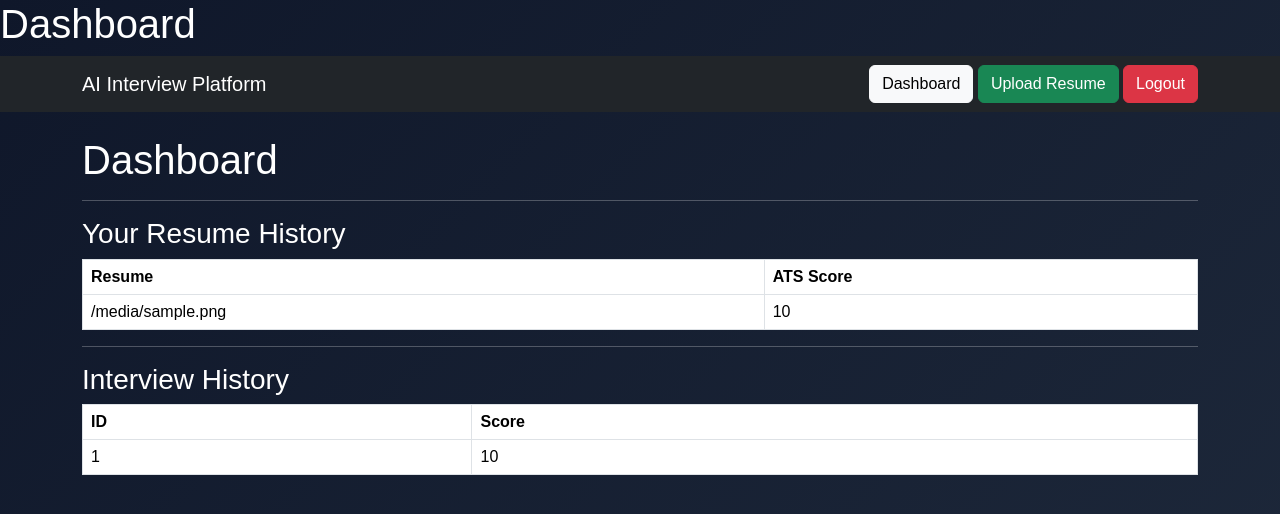
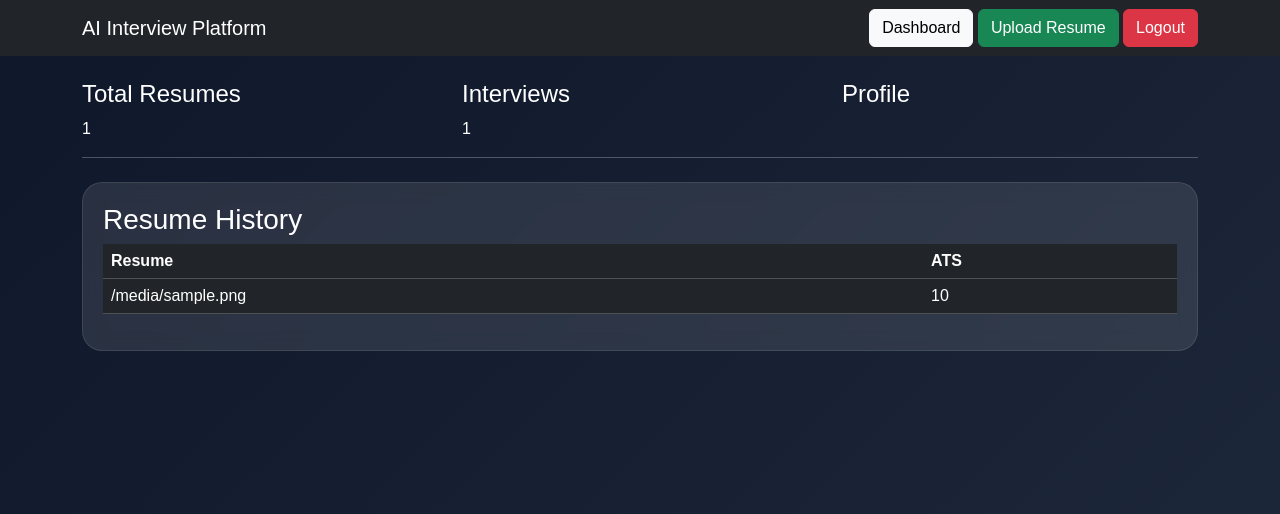
Before and after one commit to BurukalaManiReethika/ai-interview-platform, a Python web app: template templates/dashboard.html in a window 1280 px wide. Shown: the top 514 px of the page. Run offline with Jinja, Linux system fonts and the light colour scheme; the template is opened without the code that fills it: most values are stand-ins (such as "Sample title", 1, 10 or a date in 2020).

Commit message:
Update dashboard.html

```diff
--- a/templates/dashboard.html
+++ b/templates/dashboard.html
@@ -1,20 +1,92 @@
-<h1>Dashboard</h1>
 {% extends "base.html" %}
 
 {% block content %}
 
-<h1>Dashboard</h1>
+<div class="row">
+
+<div class="col-md-4">
+
+<div class="dashboard-card">
+
+<h4>
+
+Total Resumes
+
+</h4>
+
+<div class="metric">
+
+{{ resumes|length }}
+
+</div>
+
+</div>
+
+</div>
+
+<div class="col-md-4">
+
+<div class="dashboard-card">
+
+<h4>
+
+Interviews
+
+</h4>
+
+<div class="metric">
+
+{{ interviews|length }}
+
+</div>
+
+</div>
+
+</div>
+
+<div class="col-md-4">
+
+<div class="dashboard-card">
+
+<h4>
+
+Profile
+
+</h4>
+
+<div class="metric">
+
+{{ current_user.name }}
+
+</div>
+
+</div>
+
+</div>
+
+</div>
 
 <hr>
 
-<h3>Your Resume History</h3>
+<div class="glass mt-4">
 
-<table class="table table-bordered">
+<h3>
+
+Resume History
+
+</h3>
+
+<table class="table table-dark">
 
 <tr>
 
-<th>Resume</th>
-<th>ATS Score</th>
+<th>
+Resume
+</th>
+
+<th>
+ATS
+</th>
 
 </tr>
 
@@ -22,9 +94,13 @@
 
 <tr>
 
-<td>{{ resume.filename }}</td>
+<td>
+{{ resume.filename }}
+</td>
 
-<td>{{ resume.ats_score }}</td>
+<td>
+{{ resume.ats_score }}
+</td>
 
 </tr>
 
@@ -32,31 +108,6 @@
 
 </table>
 
-<hr>
-
-<h3>Interview History</h3>
-
-<table class="table table-bordered">
-
-<tr>
-
-<th>ID</th>
-<th>Score</th>
-
-</tr>
-
-{% for interview in interviews %}
-
-<tr>
-
-<td>{{ interview.id }}</td>
-
-<td>{{ interview.score }}</td>
-
-</tr>
-
-{% endfor %}
-
-</table>
+</div>
 
 {% endblock %}
```
